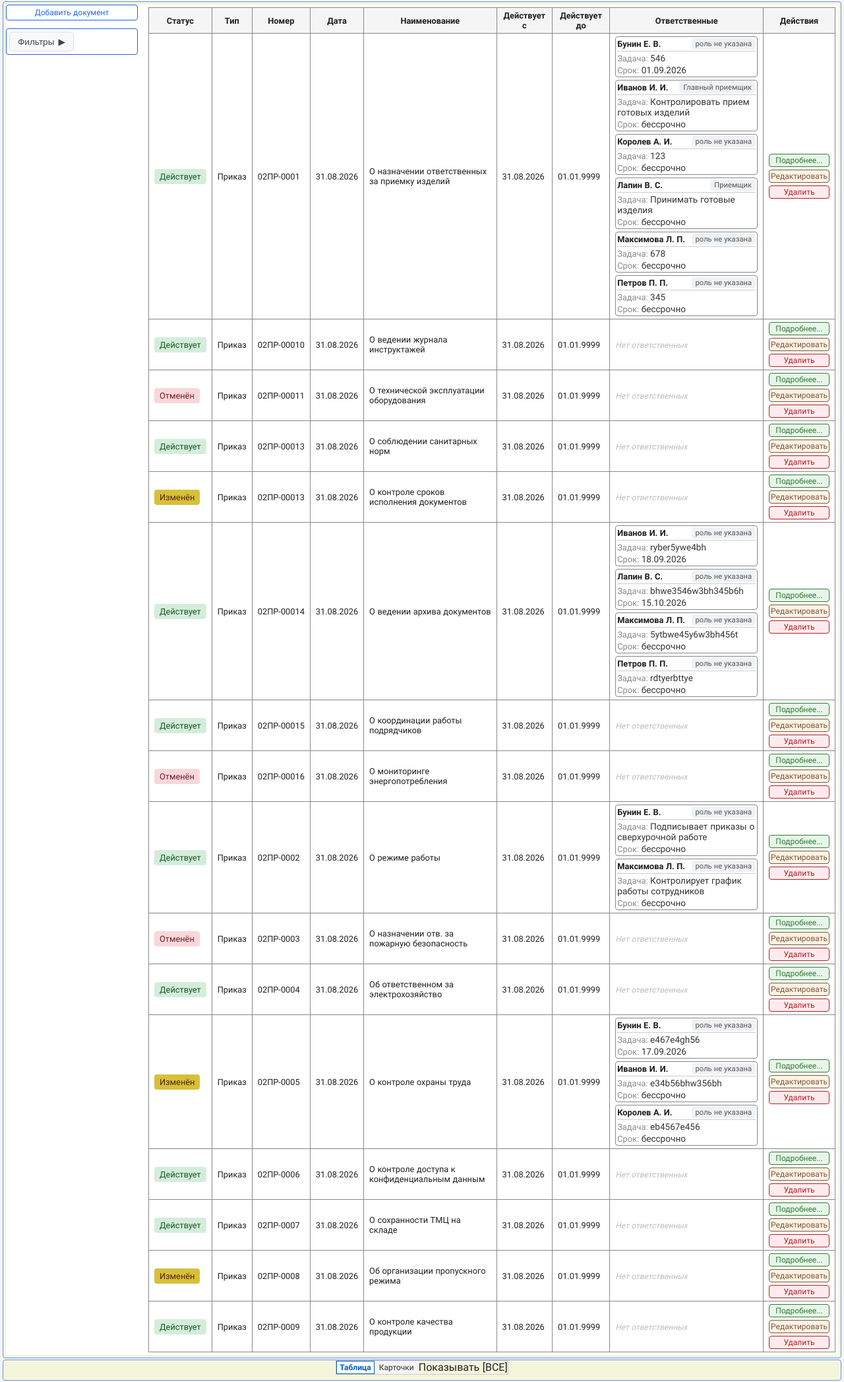
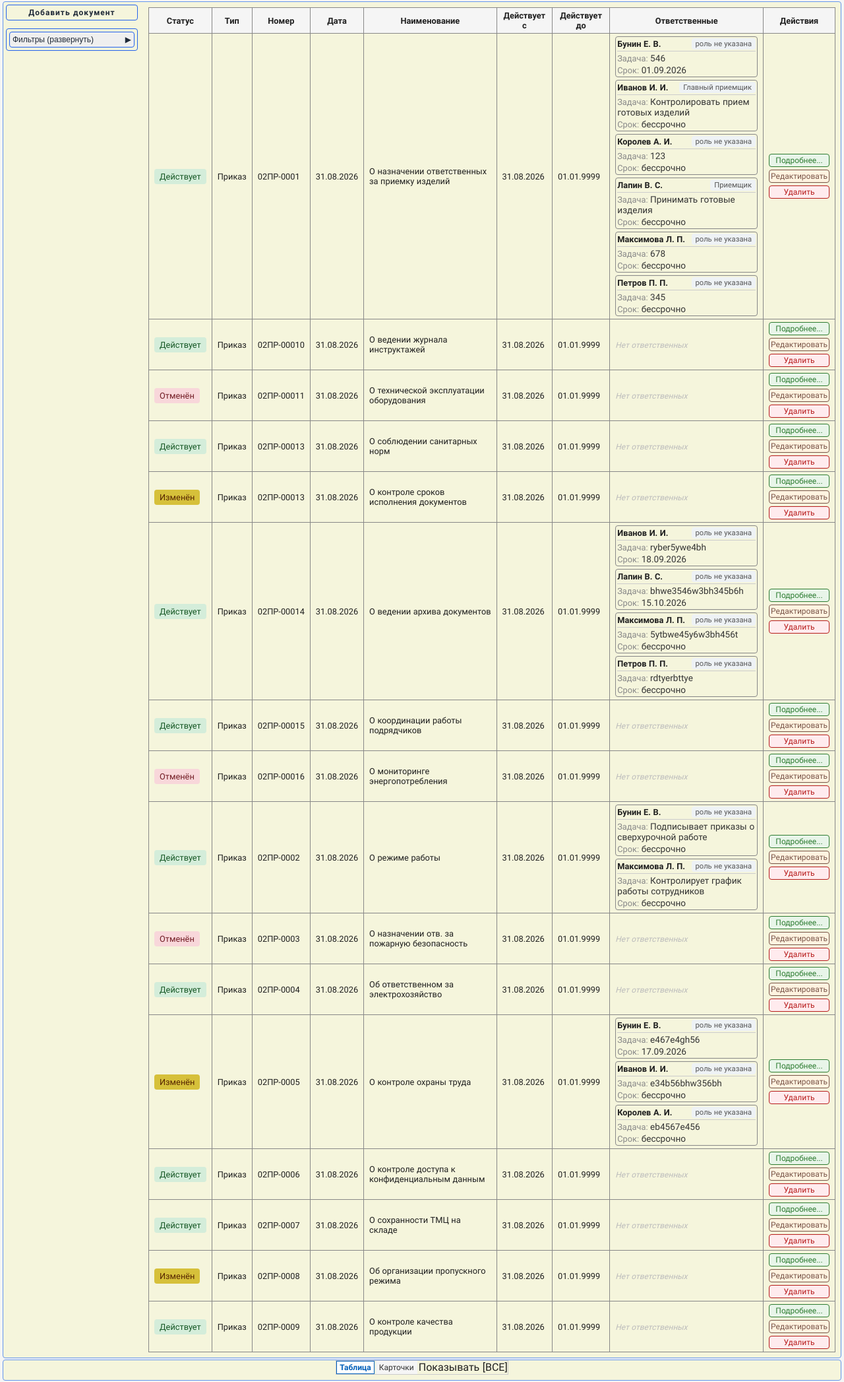
Before and after one commit to vladen33/gtservice, a Django app: page / in a window 1280 px wide. Shown: the part 34-2128 px from the top of the page at 66% size. Run offline with Django 5.2, Linux system fonts and the light colour scheme; data comes from the database, SQL or seed files in the repository.

Commit message:
Update filter panel

```diff
--- a/docman/static_dev/css/doc_ctrl/doc_list_base.css
+++ b/docman/static_dev/css/doc_ctrl/doc_list_base.css
@@ -2,7 +2,7 @@
   display: flex;
   flex-direction: row;
   gap: 12px;
-  background-color: #fff;
+  background-color: var(--color-bg-body);
 }
 
 .doc-list-aside-panel {
@@ -24,18 +24,21 @@
   height: 24px;
   border: 1px solid var(--color-primary);
   border-radius: 4px;
-  color: var(--color-primary);
-  font-size: 12px;
-
+  color: var(--color-text-main);
+  font-size: 0.75rem;
   /* Центрирование текста */
   display: inline-flex;      /* или flex — если кнопка должна вести себя как блок */
   align-items: center;       /* вертикальное выравнивание */
   justify-content: center;   /* горизонтальное выравнивание */
-
   box-sizing: border-box;    /* чтобы border не увеличивал высоту */
   padding: 0 12px;           /* добавляет «воздух» по бокам, текст не прилипает к краям */
   text-decoration: none;     /* убирает подчёркивание у ссылки */
   line-height: 1;            /* опционально: убирает лишние отступы у шрифта */
+}
+
+.btn_accent {
+  font-weight: 700;
+  letter-spacing: 1px;
 }
 
 .btn:hover {
@@ -59,30 +62,22 @@
 }
 
 .filter-toggle-wrapper {
-  align-self: flex-start;
+  width: 100%;              /* родитель тоже должен быть на всю ширину */
+  box-sizing: border-box;
 }
 
 .filter-toggle-btn {
-  background: #f8f9fa;
-  border: 1px solid #ddd;
-  padding: 6px 12px;
-  border-radius: 6px;
+  display: flex;
+  width: 100%;
+  padding: 4px;
   cursor: pointer;
-  font-size: 0.85rem;
-  color: #444;
-  display: inline-flex;
+  box-sizing: border-box;
   align-items: center;
-  gap: 6px;
-}
-
-.filter-toggle-btn:hover {
-  background: #e9ecef;
-  border-color: #bbb;
+  justify-content: space-between; /* ключевое: разнести по краям */
 }
 
 .filter-panel {
-  background: #ffffff;
-  box-shadow: 0 1px 3px rgba(0,0,0,0.05);
+  background: var(--color-bg-body);
   width: 100%;
   box-sizing: border-box;
   max-height: 0;
@@ -92,9 +87,43 @@
 
 .filter-panel.open {
   margin-top: 4px;
-  border: 1px solid #e0e0e0;
+  max-height: 600px; /* подбери значение чуть больше, чем реально будет высота */
+}
+
+.filter-block {
+  display: flex;
+  flex-direction: column;
+  gap: 8px;
+}
+
+.filter-field {
+  display: flex;
+  flex-direction: column;
+}
+
+.filter-field label {
+  font-size: 0.75rem;
+  color: var(--color-text-main);
+}
+
+.filter-field label:hover {
+  color: var(--color-primary-hover);
+}
+
+
+
+.filter-field input,
+.filter-field select,
+.filter-field textarea {
+  border: 1px solid var(--color-border);
   border-radius: 4px;
-  max-height: 500px; /* подбери значение чуть больше, чем реально будет высота */
+  font-size: 0.75rem;
+  height: auto;
+}
+
+.filter-field input:focus,
+.filter-field select:focus {
+  border-color: var(--color-border-focus);
 }
 
 
@@ -155,54 +184,7 @@
 
 
 
-.filter-row {
-  display: flex;
-  flex-wrap: wrap;
-  gap: 12px;
-  margin-bottom: 10px;
-}
 
-.filter-row:last-child {
-  margin-bottom: 0;
-}
-
-.filter-field {
-  display: flex;
-  flex-direction: column;
-  gap: 4px;
-  min-width: 140px; /* компактнее, чем 160px */
-  flex: 1 1 140px;   /* сжимается, но не меньше 140px */
-}
-
-.filter-field--wide {
-  flex: 2 1 220px;  /* шире, но не доминирует полностью */
-  min-width: 220px;
-}
-
-.filter-field label {
-  font-size: 0.75rem;
-  text-transform: uppercase;
-  letter-spacing: 0.5px;
-  color: #777;
-  margin: 0;
-}
-
-.filter-field input,
-.filter-field select,
-.filter-field textarea {
-  padding: 6px 8px;
-  border: 1px solid #d1d5db;
-  border-radius: 4px;
-  font-size: 0.875rem;
-  height: auto;
-}
-
-.filter-field input:focus,
-.filter-field select:focus {
-  border-color: #0066cc;
-  outline: none;
-  box-shadow: 0 0 0 2px rgba(0,102,204,0.15);
-}
 
 .filter-actions {
   display: flex;
--- a/docman/static_dev/css/variables.css
+++ b/docman/static_dev/css/variables.css
@@ -12,6 +12,7 @@
   /* Границы и разделители — не слишком тёмные, чтобы не «ломать» сетку */
   --color-border: #6495EDFF;           /* светло‑серый для границ */
   --color-border-hover: #c1c5cb;     /* чуть светлее при наведении на поля/панели */
+  --color-border-focus: #c1c5cb;     /* чуть светлее при наведении на поля/панели */
 
   /* Фон: базовый и карточки */
   --color-bg-body: #f5f5dcff;           /* чуть теплее, чем чистый белый — меньше «слепит» */
--- a/docman/static_dev/js/doc_ctrl/doc_list.js
+++ b/docman/static_dev/js/doc_ctrl/doc_list.js
@@ -10,12 +10,12 @@ document.addEventListener('DOMContentLoaded', () => {
   if (hasFilters) {
     filterPanel.classList.add('open');
     arrow.textContent = '▼';
-    text.textContent = 'Скрыть фильтры';
+    text.textContent = 'Фильтры (свернуть)';
   } else {
     // По умолчанию закрыт
     filterPanel.classList.remove('open');
     arrow.textContent = '▶';
-    text.textContent = 'Фильтры';
+    text.textContent = 'Фильтры (развернуть)';
   }
 
   toggleBtn.addEventListener('click', () => {
@@ -25,12 +25,12 @@ document.addEventListener('DOMContentLoaded', () => {
       // Закрываем
       filterPanel.classList.remove('open');
       arrow.textContent = '▶';
-      text.textContent = 'Фильтры';
+      text.textContent = 'Фильтры (развернуть)';
     } else {
       // Открываем
       filterPanel.classList.add('open');
       arrow.textContent = '▼';
-      text.textContent = 'Фильтры';
+      text.textContent = 'Фильтры (свернуть)';
     }
   });
 });
--- a/docman/templates/doc_ctrl/doc_list_base.html
+++ b/docman/templates/doc_ctrl/doc_list_base.html
@@ -14,20 +14,20 @@
 {% block main %}
   <div class="doc-list_main-container">
     <div class="doc-list-aside-panel">
-      <a href="{% url 'doc_ctrl:doc_create' %}" class="btn">Добавить документ</a>
+      <a href="{% url 'doc_ctrl:doc_create' %}" class="btn btn_accent">Добавить документ</a>
       <!-- Фильтры (свернуты по умолчанию) -->
       <div class="filters">
         <div class="filter-toggle-wrapper">
-          <button type="button" id="filter-toggle-btn" class="filter-toggle-btn">
-            <span class="toggle-text">Фильтры</span>
-            <span class="toggle-arrow">▼</span>
+          <button type="button" id="filter-toggle-btn" class="btn filter-toggle-btn">
+            <span class="toggle-text"></span>
+            <span class="toggle-arrow"></span>
           </button>
         </div>
 
-        <form method="get" class="filter-panel" id="doc-filter-form">
-          <div class="filter-row">
+        <form method="get" class="filter-panel">
+          <div class="filter-block">
             <!-- Поиск -->
-            <div class="filter-field filter-field--wide">
+            <div class="filter-field">
               {{ filter.form.search.label_tag }}
               {{ filter.form.search }}
             </div>
@@ -43,9 +43,7 @@
               {{ filter.form.doc_type.label_tag }}
               {{ filter.form.doc_type }}
             </div>
-          </div>
 
-          <div class="filter-row">
             <!-- Дата с -->
             <div class="filter-field">
               {{ filter.form.date_from.label_tag }}
```
Also changed, not shown: docman/static_dev/js/doc_ctrl/doc_files.js (added, +75 -0 lines), docman/static_dev/js/doc_ctrl/doc_responsibles.js (added, +49 -0 lines), docman/templates/doc_ctrl/doc_form.html (+18 -143 lines), 5 other files.
